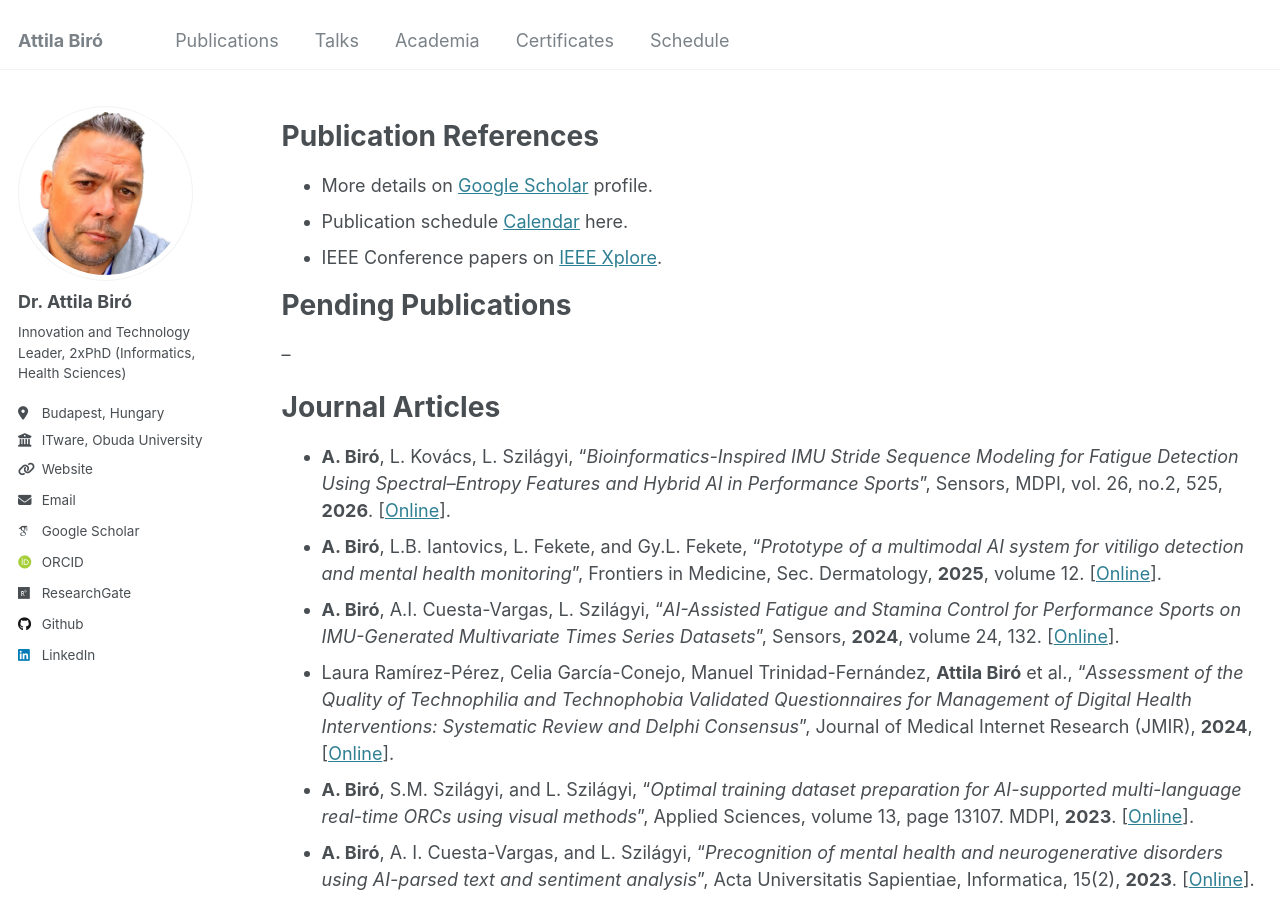
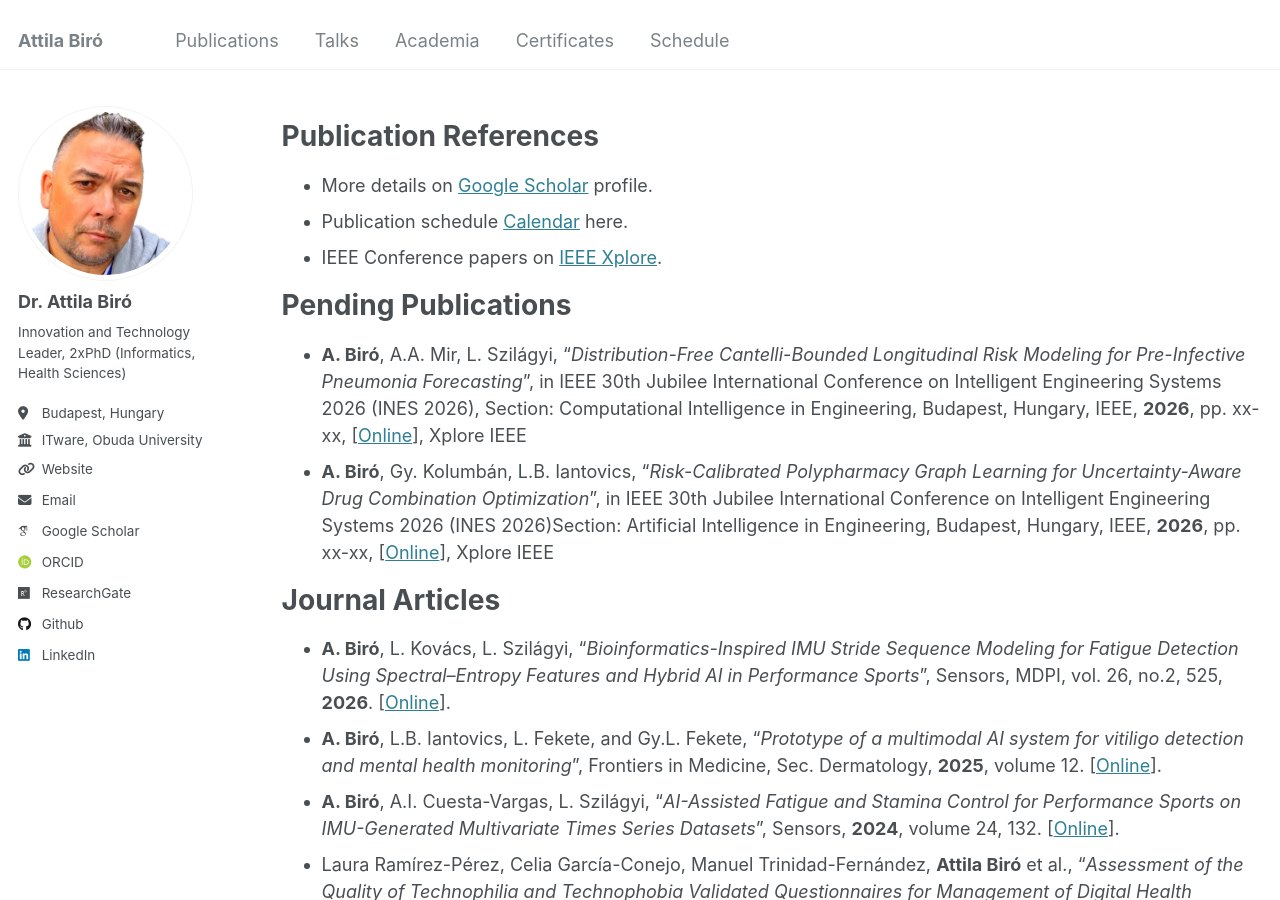
Before and after one commit to biroka/biroka.github.io, a Jekyll site: the page built from _pages/publications.md, in a window 1280 px wide and 900 px high. Built offline with Jekyll 4.4.1, drawn with Linux system fonts in a browser that asks for light colours; some web fonts are replaced.

Commit message:
Update publications.md

```diff
--- a/_pages/publications.md
+++ b/_pages/publications.md
@@ -18,7 +18,9 @@ Publication References
 
 Pending Publications
 ======
---
+* **A. Biró**, A.A. Mir, L. Szilágyi, "_Distribution-Free Cantelli-Bounded Longitudinal Risk Modeling for Pre-Infective Pneumonia Forecasting_", in IEEE 30th Jubilee International Conference on Intelligent Engineering Systems 2026 (INES 2026), Section: Computational Intelligence in Engineering, Budapest, Hungary, IEEE, **2026**, pp. xx-xx, [<a target="_new" href="xxx">Online</a>], Xplore IEEE
+* **A. Biró**, Gy. Kolumbán, L.B. Iantovics, "_Risk-Calibrated Polypharmacy Graph Learning for Uncertainty-Aware Drug Combination Optimization_", in IEEE 30th Jubilee International Conference on Intelligent Engineering Systems 2026 (INES 2026)Section: Artificial Intelligence in Engineering, Budapest, Hungary, IEEE, **2026**, pp. xx-xx, [<a target="_new" href="xxx">Online</a>], Xplore IEEE
+
 
 Journal Articles
 ======
```
